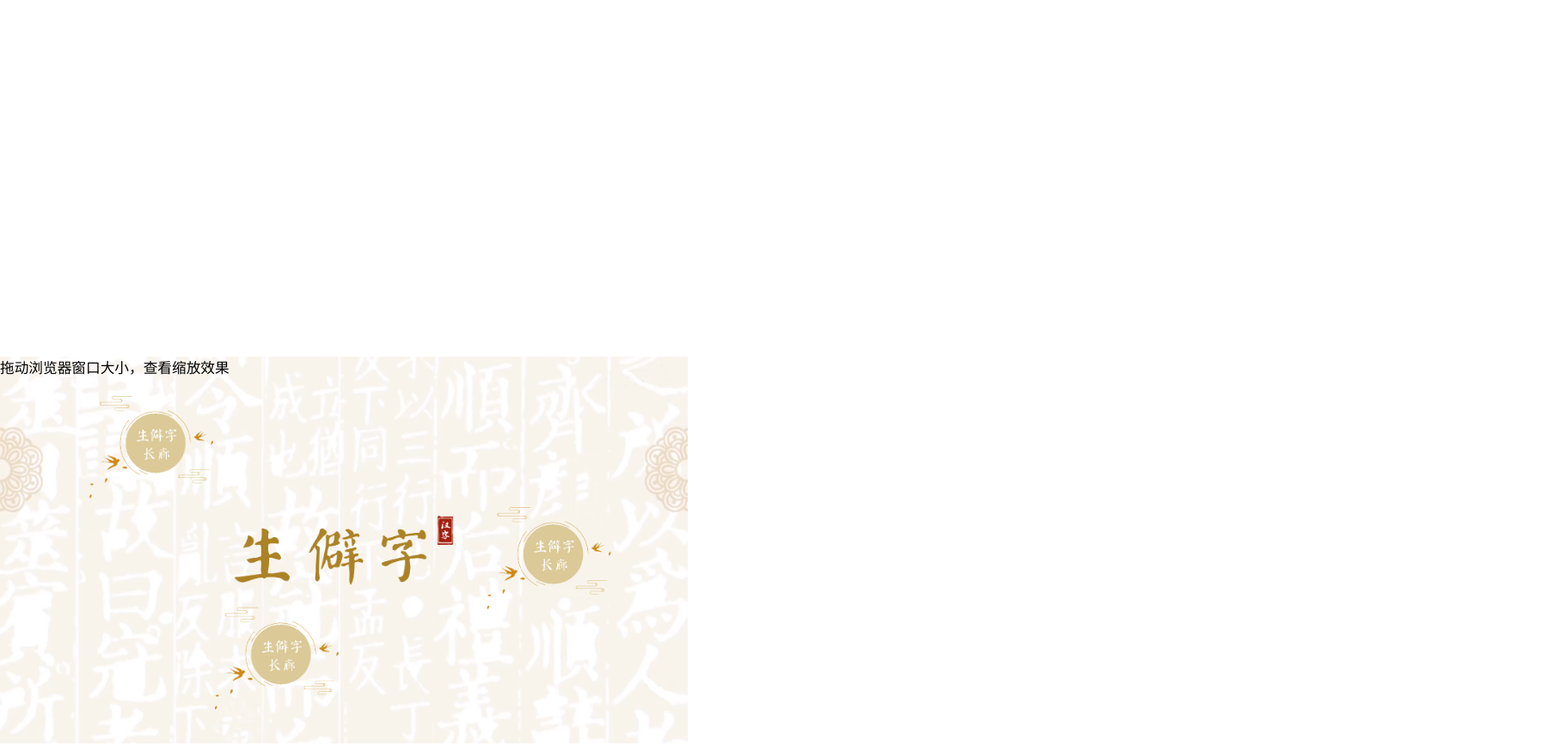
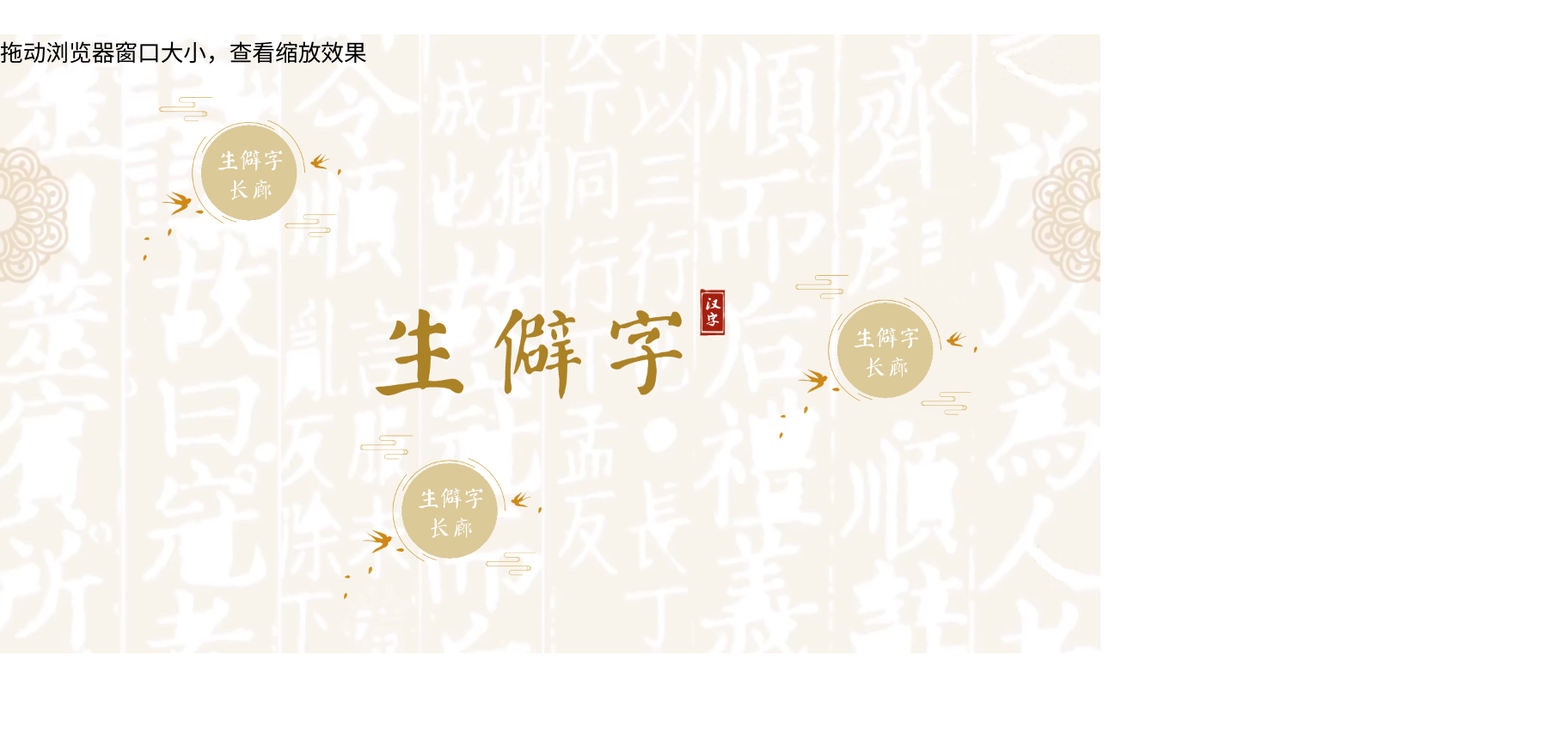
Before and after one commit to Jcy630/chinese.github.io, a plain HTML site: page test2.html in a window 1280 px wide. Shown: the whole page at 86% size, 1803 px wide, since content can reach past the window. After the commit the page ends 800 px from the top, so only its background shows below. Drawn offline with Linux system fonts and the light colour scheme.

Commit message:
Create test2.html

```diff
--- a/test2.html
+++ b/test2.html
@@ -15,13 +15,7 @@
 		    background: url(img/首页-背景.png) no-repeat;
 			background-size: cover;
 		}
-		@media screen and (orientation:portrait) {
-		  /*竖屏样式*/
-		  body {
-		    transform-origin: 0 0;
-		    transform: rotateZ(90deg) translateY(-100%);
-		  }
-		}
+
     </style>
 </head>
 
@@ -47,7 +41,7 @@
   // 对body进行缩放
   function windowResize() {
     // 窗口宽高
-    let h = window.innerWidth, w = window.innerHeight   //文档显示区的宽度与高度
+    let w = window.innerWidth, h = window.innerHeight   //文档显示区的宽度与高度
     // 缩放比例
     let r = w / cw < h / ch ? w / cw : h / ch
 
```
